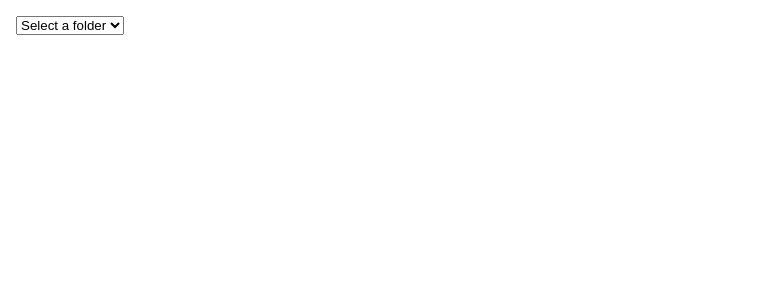
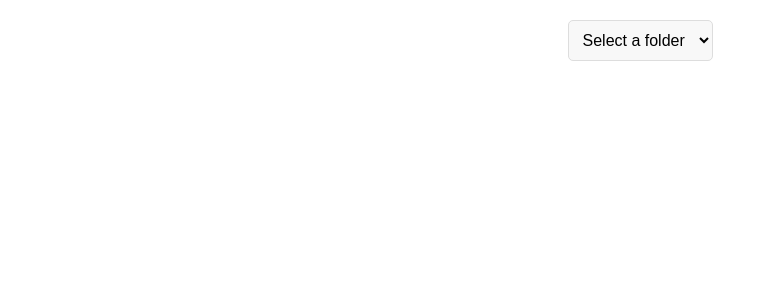
Before and after one commit to ArtyomSukiasyan/gallery, a Next.js app: page / in a window 1280 px wide. Shown: the top 300 px of the page, without its empty margins (0-760 px from the left). Built offline with nearby package versions, Linux system fonts and the light colour scheme.

Commit message:
feat: add basic styles

```diff
--- a/app/page.css
+++ b/app/page.css
@@ -1,15 +1,68 @@
 .container {
-  padding: 16px;
+  max-width: 1200px;
+  margin: 0 auto;
+  padding: 20px;
+  font-family: Arial, sans-serif;
+  text-align: center;
+}
+
+select {
+  padding: 10px;
+  margin-bottom: 20px;
+  font-size: 16px;
+  border-radius: 5px;
+  border: 1px solid #ddd;
+  background-color: #f8f8f8;
+  outline: none;
+  transition: all 0.3s ease;
+}
+
+select:focus {
+  border-color: #0070f3;
+  box-shadow: 0 0 5px rgba(0, 112, 243, 0.5);
 }
 
 .folder_container {
-  display: flex;
-  flex-wrap: wrap;
-  gap: 10px;
+  display: grid;
+  grid-template-columns: repeat(auto-fill, minmax(250px, 1fr));
+  grid-gap: 20px;
+  margin-top: 20px;
+  padding: 10px;
+  align-items: center;
 }
 
 .image_container {
-  width: 200px;
-  height: 200px;
   position: relative;
+  overflow: hidden;
+  border-radius: 8px;
+  box-shadow: 0 4px 8px rgba(0, 0, 0, 0.1);
+  transition: transform 0.3s ease, box-shadow 0.3s ease;
+  width: 100%;
+  height: 300px;
 }
+
+.image_container:hover {
+  transform: scale(1.05);
+  box-shadow: 0 8px 16px rgba(0, 0, 0, 0.2);
+}
+
+.image_container img {
+  object-fit: cover;
+  width: 100%;
+  height: 100%;
+  transition: opacity 0.3s ease;
+}
+
+.image_container img:hover {
+  opacity: 0.9;
+}
+
+@media (max-width: 768px) {
+  .folder_container {
+    grid-template-columns: repeat(auto-fill, minmax(150px, 1fr));
+  }
+
+  select {
+    font-size: 14px;
+  }
+}
```
